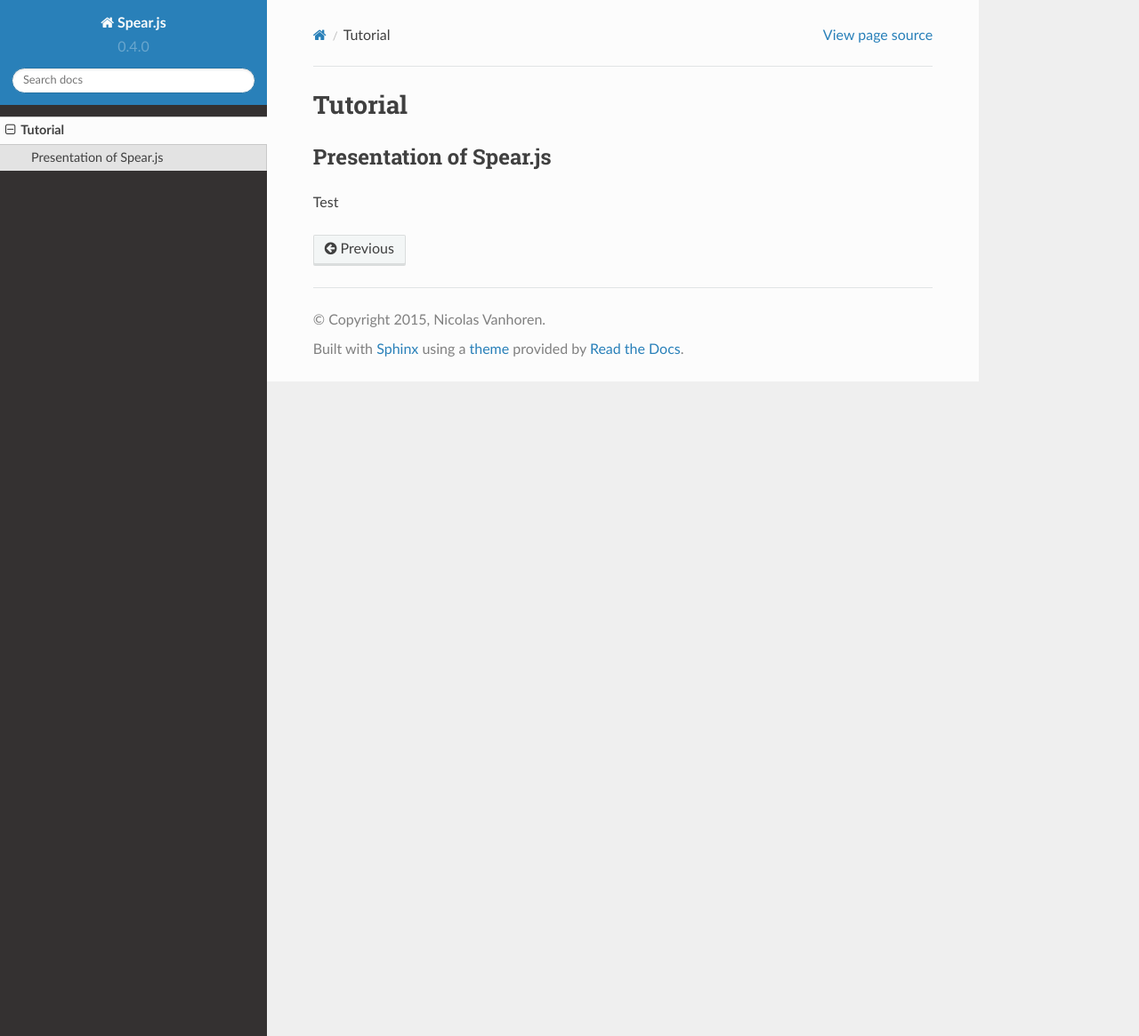
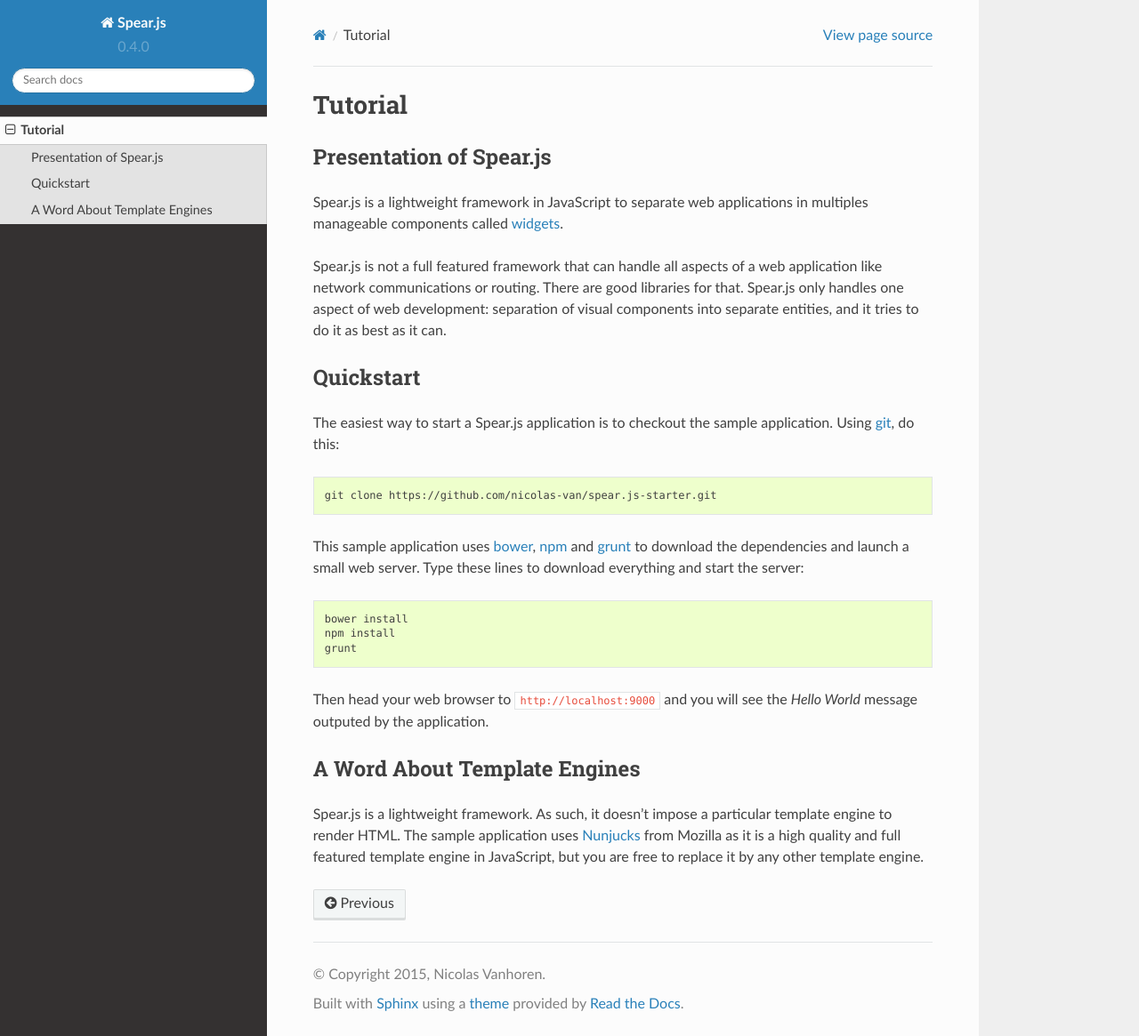
Before and after one commit to nicolas-van/widget.js, a Sphinx documentation site: the page built from docs/tutorial.rst, in a window 1280 px wide and 1165 px high. Shown: the whole window at 89% size. Built offline with Sphinx 7.4.7 and the Read the Docs theme 2.0.0, drawn with Linux system fonts in a browser that asks for light colours.

Commit message:
updated doc

```diff
--- a/docs/tutorial.rst
+++ b/docs/tutorial.rst
@@ -5,4 +5,47 @@
 Presentation of Spear.js
 ------------------------
 
-Test
+Spear.js is a lightweight framework in JavaScript to separate web applications in multiples manageable components called
+widgets_.
+
+.. _widgets: https://en.wikipedia.org/wiki/Widget_(GUI)
+
+Spear.js is not a full featured framework that can handle all aspects of a web application like network communications
+or routing. There are good libraries for that. Spear.js only handles one aspect of web development: separation of
+visual components into separate entities, and it tries to do it as best as it can.
+
+Quickstart
+----------
+
+The easiest way to start a Spear.js application is to checkout the sample application. Using git_, do this:
+
+.. _git: https://git-scm.com/
+
+.. code-block:: bash
+
+    git clone https://github.com/nicolas-van/spear.js-starter.git
+
+This sample application uses bower_, npm_ and grunt_ to download the dependencies and launch a small web server. Type
+these lines to download everything and start the server:
+
+.. _bower: http://bower.io/
+.. _npm: https://www.npmjs.com/
+.. _grunt: http://gruntjs.com/
+
+.. code-block:: bash
+
+    bower install
+    npm install
+    grunt
+
+Then head your web browser to ``http://localhost:9000`` and you will see the *Hello World* message outputed by
+the application.
+
+A Word About Template Engines
+-----------------------------
+
+Spear.js is a lightweight framework. As such, it doesn't impose a particular template engine to render HTML. The
+sample application uses Nunjucks_ from Mozilla as it is a high quality and full featured template engine in JavaScript,
+but you are free to replace it by any other template engine.
+
+.. _Nunjucks: https://mozilla.github.io/nunjucks/
```
Also changed, not shown: docs/index.rst (+5 -7 lines).
